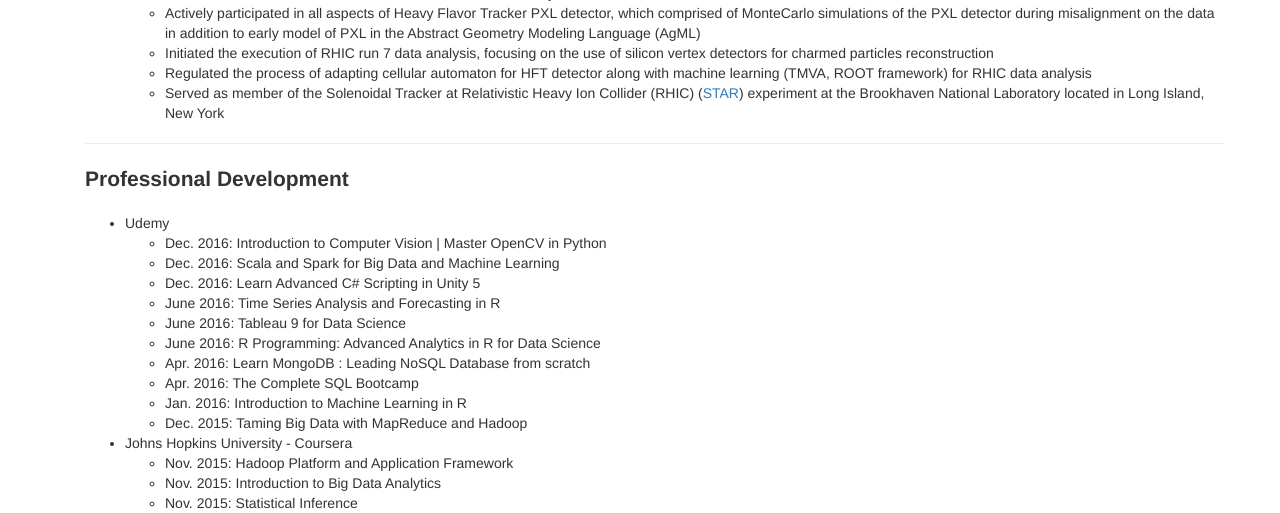
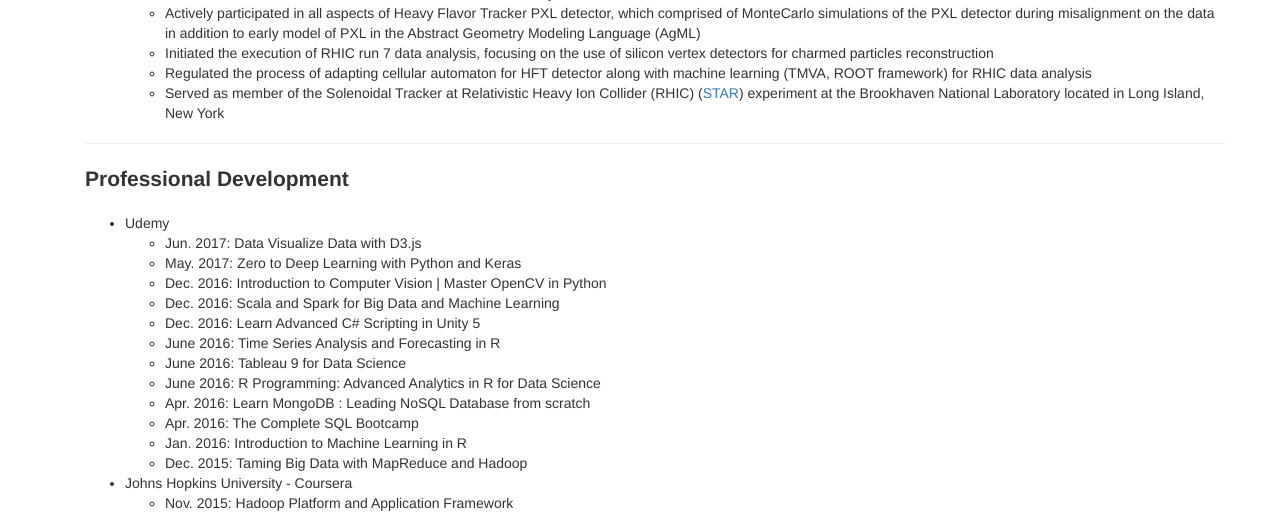
Before and after one commit to jonathanbouchet/django-aboutme-deployment, a Django app: page /main_menu/CV/ in a window 1280 px wide. Shown: the part 468-981 px from the top of the page. Run offline with Django 3.2, Linux system fonts and the light colour scheme; some libraries are stand-ins or nearby versions.

Commit message:
updated CV

```diff
--- a/about_me/templates/main_menu/CV.html
+++ b/about_me/templates/main_menu/CV.html
@@ -50,6 +50,8 @@ charmed particles reconstruction
 <ul>
 	<li>Udemy
 		<ul>
+			<li>Jun. 2017: Data Visualize Data with D3.js
+			<li>May. 2017: Zero to Deep Learning with Python and Keras
 			<li>Dec. 2016: Introduction to Computer Vision | Master OpenCV in Python
 			<li>Dec. 2016: Scala and Spark for Big Data and Machine Learning
 			<li>Dec. 2016: Learn Advanced C# Scripting in Unity 5
```
